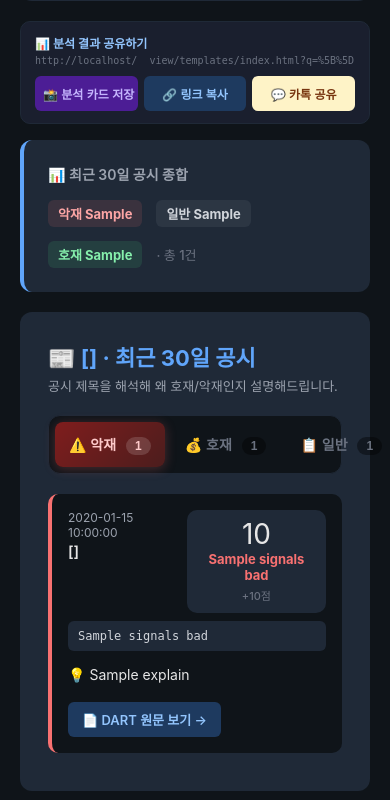
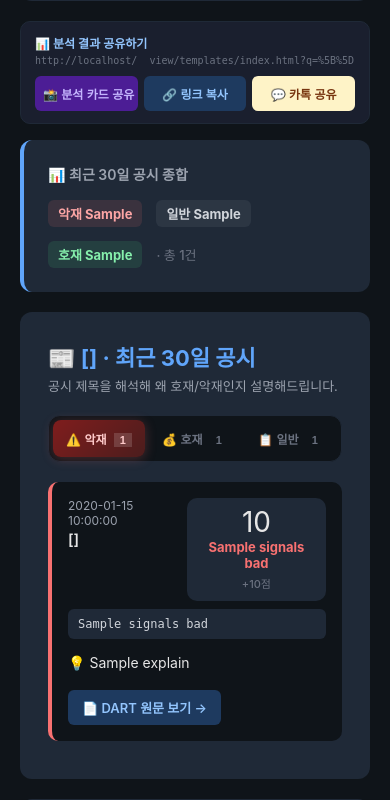
Before and after one commit to yongsooin-ui/dart-xray, a Flask app: template templates/index.html in a window 390 px wide. Shown: the part 623-1423 px from the top of the page. Run offline with Flask 3, Linux system fonts and the light colour scheme; the template is opened without the code that fills it: most values are stand-ins (such as "Sample title", 1, 10 or a date in 2020); parts of the project's set-up code (start-up, migrations or seed data) failed here and were passed over.

Commit message:
모바일 UX 개선
- 분석 카드 저장 → 공유 (이름 변경)
- 공유 메시지에 사이트 링크 포함
- 메인 페이지 버튼 4개 한 줄로 (1x4 그리드)
- 모바일에서 버튼 텍스트 단축 (분석 카드 공유 → 공유)
- 분석 페이지 탭 정렬 깨짐 수정 (flex → grid)

```diff
--- a/templates/index.html
+++ b/templates/index.html
@@ -564,6 +564,10 @@
             background: #6d28d9;
             color: white;
         }
+        /* 데스크탑: 긴 텍스트, 모바일: 짧은 텍스트 */
+        .btn-text-short { display: none; }
+        .btn-text-full { display: inline; }
+
         @media (max-width: 600px) {
             .home-share-bar { padding: 12px 14px; gap: 10px; }
             .home-share-label { font-size: 12px; }
@@ -571,15 +575,18 @@
             .home-share-actions {
                 width: 100%;
                 display: grid;
-                grid-template-columns: 1fr 1fr;
-                gap: 6px;
+                grid-template-columns: 1fr 1fr 1fr 1fr;
+                gap: 4px;
             }
             .home-share-btn {
-                font-size: 12px;
-                padding: 9px 8px;
+                font-size: 10px;
+                padding: 8px 4px;
                 min-width: 0;
                 width: 100%;
             }
+            /* 모바일에서 짧은 텍스트로 교체 */
+            .btn-text-short { display: inline; }
+            .btn-text-full { display: none; }
         }
 
         /* ===== 호재 vs 악재 대결 구도 ===== */
@@ -731,17 +738,23 @@
         }
 
         .tabs {
-            display: flex; gap: 6px;
+            display: grid;
+            grid-template-columns: 1fr 1fr 1fr;
+            gap: 6px;
             background: #0f1419; padding: 6px;
             border-radius: 12px; margin-bottom: 20px;
             border: 1px solid #1f2937;
         }
         .tab-btn {
-            flex: 1; padding: 12px 14px; font-size: 14px; font-weight: 700;
+            padding: 12px 6px; font-size: 14px; font-weight: 700;
             background: transparent; color: #6b7280;
             border: none; border-radius: 8px; cursor: pointer;
             transition: all 0.2s ease;
             position: relative;
+            min-width: 0;
+            overflow: hidden;
+            text-overflow: ellipsis;
+            white-space: nowrap;
         }
         .tab-btn:hover { color: #d1d5db; background: rgba(55, 65, 81, 0.3); }
 
@@ -761,11 +774,14 @@
             box-shadow: 0 2px 12px rgba(96, 165, 250, 0.2);
         }
 
-        .tab-count {
-            display: inline-block; margin-left: 6px;
-            padding: 2px 9px; border-radius: 10px;
-            background: rgba(0, 0, 0, 0.4);
-            font-size: 12px; font-weight: 700;
+        @media (max-width: 600px) {
+            .tabs { gap: 4px; padding: 4px; }
+            .tab-btn { font-size: 12px; padding: 10px 4px; }
+            .tab-count {
+                font-size: 11px;
+                padding: 1px 6px;
+                margin-left: 4px;
+            }
         }
         .tab-btn.active .tab-count {
             background: rgba(255, 255, 255, 0.15);
@@ -867,10 +883,11 @@
             </div>
             <div class="home-share-actions">
                 <button type="button" class="home-share-btn home-share-btn-save" onclick="saveHomeCard()">
-                    📸 분석 카드 저장
+                    <span class="btn-text-full">📸 분석 카드 공유</span>
+                    <span class="btn-text-short">📸 공유</span>
                 </button>
                 <button type="button" class="home-share-btn" id="homeCopyBtn" onclick="copyHomeUrl()">
-                    <span id="homeCopyBtnText">🔗 링크 복사</span>
+                    <span id="homeCopyBtnText">🔗 링크</span>
                 </button>
                 <button type="button" class="home-share-btn home-share-btn-kakao" onclick="shareHomeKakao()">
                     💬 카톡
@@ -1126,7 +1143,7 @@
                     </div>
                     <div class="share-actions">
                         <button type="button" class="share-btn share-btn-save" onclick="saveAnalysisCard()">
-                            📸 분석 카드 저장
+                            📸 분석 카드 공유
                         </button>
                         <button type="button" class="share-btn" id="copyBtn" onclick="copyShareUrl()">
                             <span id="copyBtnText">🔗 링크 복사</span>
@@ -1439,7 +1456,8 @@
                         await navigator.share({
                             files: [file],
                             title: 'DART X-RAY 분석',
-                            text: `{{ result.company }} 공시 분석 결과 ({{ result.conclusion.score_fmt }}점, {{ result.conclusion.label }})`,
+                            text: `{{ result.company }} 공시 분석 결과 ({{ result.conclusion.score_fmt }}점, {{ result.conclusion.label }})\n\n🩻 DART X-RAY에서 더 보기:`,
+                            url: window.location.href.split('?')[0] + '?q=' + encodeURIComponent('{{ result.company }}'),
                         });
                         btn.textContent = '✓ 공유 완료!';
                     } catch (shareErr) {
@@ -1594,7 +1612,8 @@
                         await navigator.share({
                             files: [file],
                             title: '🚨 DART X-RAY · 오늘의 공시',
-                            text: '한국 주식 공시의 이면을 꿰뚫어 보는 DART X-RAY 🩻',
+                            text: '한국 주식 공시의 이면을 꿰뚫어 보는 DART X-RAY 🩻\n\n👉',
+                            url: window.location.origin + '/',
                         });
                         btn.textContent = '✓ 공유 완료!';
                     } catch (shareErr) {
```
Also changed, not shown: 1 other file.
